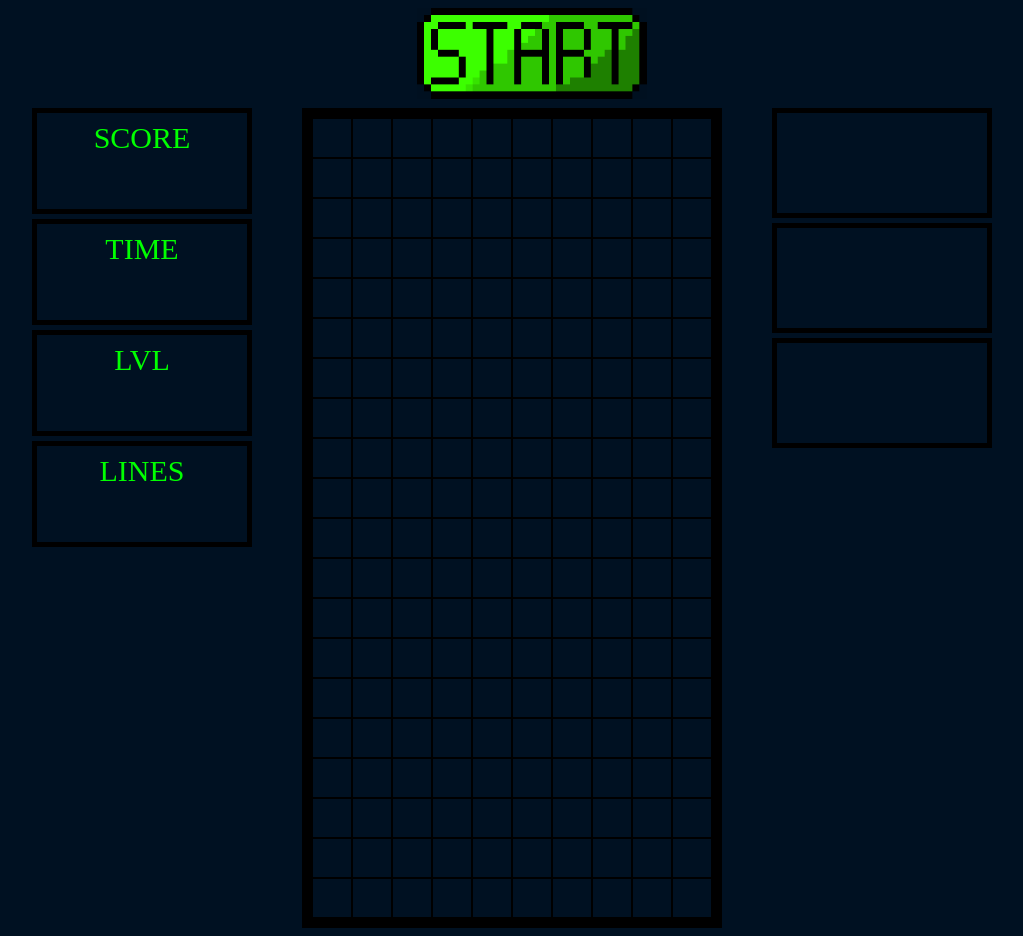
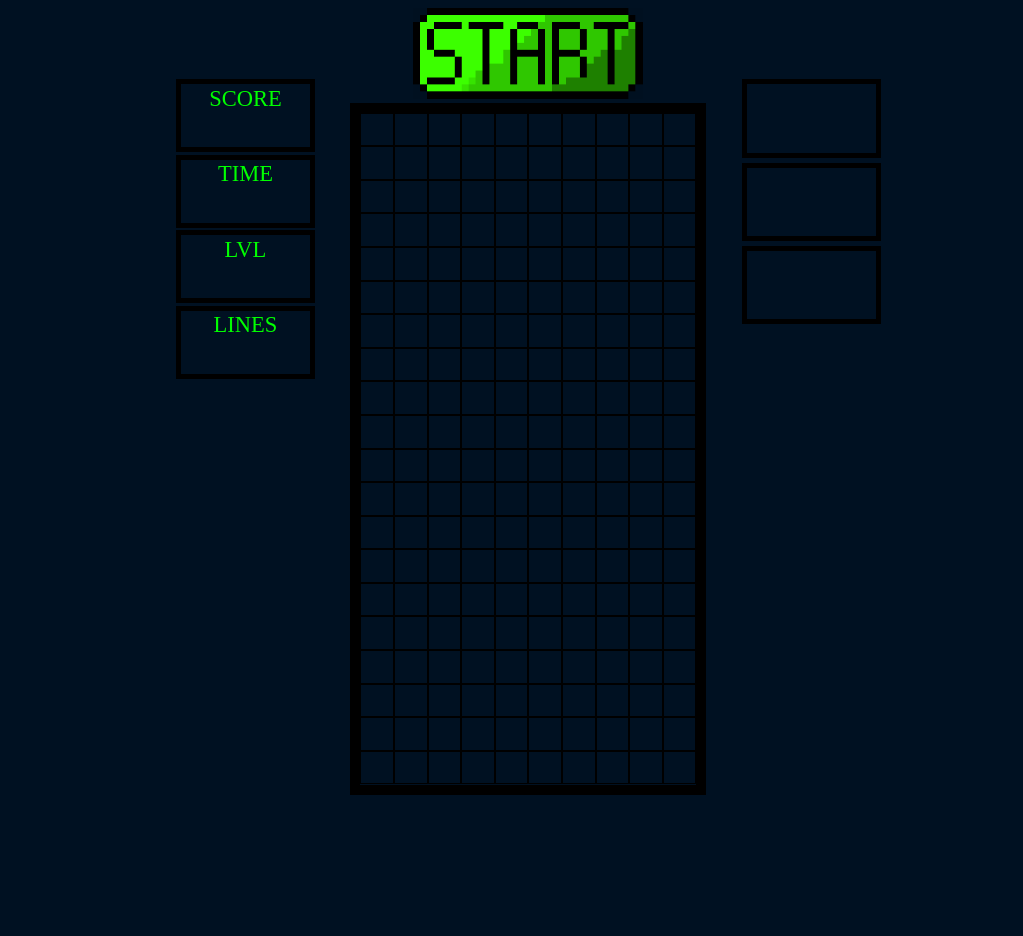
Before and after one commit to 5ZYSZ3K/tetris, a PHP site: page / in a window 1280 px wide. Shown: the whole page, without its empty margins (108-1131 px from the left). After the commit the page ends 795 px from the top, so only its background shows below. Run offline with PHP 8.4, Linux system fonts and the light colour scheme.

Commit message:
responsiveness added

```diff
--- a/index.html
+++ b/index.html
@@ -2,16 +2,18 @@
 <html lang="pl">
 <head>
 	<meta charset="utf-8"/>
-	<title>funkcje</title>
+	<title>Tetris</title>
+	<meta name="viewport" content="width=device-width, initial-scale=1.0">
 	<link rel="stylesheet" type="text/css" href="style.css" />
+	<link rel="icon" href="sqr4.png" />
 </head>
 <body onload="main()">
 	<div id="container">
 		<div id="score">
-			<div id="score1">SCORE</div>
-			<div id="t">TIME</div>
-			<div id="lvl">LVL</div>
-			<div id="lines">LINES</div>
+			<div id="score1" class="info">SCORE</div>
+			<div id="t" class="info">TIME</div>
+			<div id="lvl" class="info">LVL</div>
+			<div id="lines" class="info">LINES</div>
 		</div>
 		<div id="tet">
 			<div id="obr">
@@ -25,7 +27,6 @@
 			<div id="squares3" class="squares"></div>
 		</div>
 	</div>
-	<div style="clear: both;"></div>
 	<script src="skrypciur.js"></script>
 </body>
 </html>
--- a/skrypciur.js
+++ b/skrypciur.js
@@ -1,4 +1,3 @@
-var div = "";
 var col = "";
 var t1 = new Array(20);
 var tp = new Array(4);
@@ -42,16 +41,52 @@ osqr[2] = new Array(2);
 osqr[3] = new Array(2);
 osqr[0] = new Array(2);
 var itr;
+console.log(document.getElementById("container").clientWidth);
+let div = document.getElementById("parent");
+console.log(div.clientWidth);
+window.addEventListener('resize', function(){
+	let parentWidth = 0.5*document.getElementById('container').clientWidth-20;
+	for (let i=0; i <= 19; i++){
+		for (let j=0; j <= 9; j++){
+			curdiv = document.getElementById(i+"_"+j);
+			curdiv.style.height = (parentWidth/10)+"px";
+			curdiv.style.width = (parentWidth/10)+"px";
+		}
+		div.append(document.createElement("br"));
+	}
+	document.getElementById("score").style.fontSize = document.getElementsByClassName("info")[0].clientHeight*(5/14)+"px";
+	document.getElementById("parent").style.height = (2*parentWidth+20)+"px";
+	document.getElementById("parent").style.width = (parentWidth+20)+"px";
+	document.getElementById("tet").style.width = (parentWidth+20)+"px";
+	if (document.querySelector("#obr img").clientWidth > document.getElementById("tet").clientWidth){
+		let obr = document.getElementById("obr");
+		obr.style.width = "70%";
+		obr.style.marginLeft = "auto";
+		obr.style.marginRight = "auto";
+		obr.style.height = "auto";
+		let img = document.querySelector("#obr img");
+		img.style.width =  "100%";
+	}
+});
 function main(){
-	for (i=0; i <= 19; i++){
+	let parentWidth = 0.5*document.getElementById('container').clientWidth-20;
+	document.getElementById("parent").style.height = (2*parentWidth+20)+"px";
+	document.getElementById("parent").style.width = (parentWidth+20)+"px";
+	document.getElementById("tet").style.width = (parentWidth+20)+"px";
+	document.getElementById("score").style.fontSize = document.getElementsByClassName("info")[0].clientHeight*(5/14)+"px";
+	for (let i=0; i <= 19; i++){
 		settled[i] = new Array(10);
 		t1[i] = new Array(10);
-		for (j=0; j <= 9; j++){
+		for (let j=0; j <= 9; j++){
 			settled[i][j] = false;
-			div = div + '<div id="'+i+'_'+j+'" class="mint"></div>';
+			let curdiv = document.createElement("div");
+			curdiv.setAttribute("id", i+"_"+j);
+			curdiv.classList.add('mint');
+			div.append(curdiv);
+			curdiv.style.height = (parentWidth/10)+"px";
+			curdiv.style.width = (parentWidth/10)+"px";
 		}
 	}
-	document.getElementById("parent").innerHTML = div;
 }
 function rand(){
 	switch(dstr){
@@ -137,8 +172,13 @@ function rand(){
 		lvl = 1;
 		time = 0;
 	}
-	image1 = document.getElementById("psquares");
-	image1.innerHTML = '<img src="sqr'+tp[1]+'.png"></img><img src="sqr'+tp[2]+'.png"></img><img src="sqr'+tp[3]+'.png"></img>';
+	let squares = document.getElementsByClassName('squares');
+	for (let i=0; i<3; i++){
+		if(squares[i].firstElementChild) squares[i].removeChild(squares[i].firstElementChild);
+		let img = document.createElement("img");
+		img.setAttribute("src", "sqr"+tp[i+1]+".png");
+		squares[i].append(img);
+	}
 }
 function onemidthree(){
 	psqr[0][0] = 0;
--- a/style.css
+++ b/style.css
@@ -1,79 +1,95 @@
+body{
+	overflow: hidden;
+}
 #container{
-	margin:auto;
-	width: 1000px;
+	box-sizing: border-box;
+	margin-left: auto;
+	margin-right: auto;
+	margin-top: 1vh;
+	width: 89vh;
+	height: 99vh;
 }
 #parent {
-	width:400px;
-	height:800px;
+	box-sizing: border-box;
+	overflow: hidden;
 	margin: auto;
 	border: 10px solid black;
 	background-color: #012;
 	float: left;
 }
 .mint{
-	width: 38px;
-	height: 38px;
+	box-sizing: border-box;
 	border: 1px solid black;
 	float: left;
-	font-size: 20px;
-	font-family: Comic Sans MS;
 }
 body{
 	background-color: #012;
 }
+#tet{
+	overflow: hidden;
+	float: left;
+}
 #obr{
-	width: 230px;
-	height: 100px;
-	margin-left:auto;
-	margin-right:auto;
+	overflow: auto;
+	padding-bottom: 1%;
+}
+#obr img{
+	display: block;
+	margin-left: auto;
+	margin-right: auto;
 }
 #psquares{
-	height: 330px;
-	width:220px;
+	margin-top: 10%;
+	height: 30%;
+	width: 19.5%;
 	float: left;
-	margin-left:50px;
+	margin-left: 5%;
 }
 #score{
-	margin-top: 100px;
-	width:220px;
-	height: 340px;
-	margin-right: 50px;
+	margin-top: 10%;
+	width: 19.5%;
+	height: 40%;
+	margin-right: 5%;
 	float: left;
+	overflow: auto;
 	text-align: center;
-	font-size: 30px;
 	color: #0f0;
 }
 .squares{
 	border: 5px solid black;
-	height: 100px;
-	width:210px;
+	box-sizing: border-box;
+	height: 33%;
+	width: 100%;
 	margin-bottom: 5px;
+	background-repeat: no-repeat;
+	background-position: top center;
 }
-#score1{
-	padding-top: 8px;
-	padding-bottom: 8px;
+.squares img{
+	width: 100%;
+	height: 100%;
+}
+.info{
+	box-sizing: border-box;
+	padding-top: 1%;
+	padding-bottom: 1%;
 	border: 5px solid black;
-	height: 80px;
-	margin-bottom: 5px;
+	height: 23%;
+	margin-bottom: 2%;
 }
-#t{
-	padding-bottom: 8px;
-	padding-top: 8px;
-	border: 5px solid black;
-	height: 80px;
-	margin-bottom: 5px;
+@media (max-width: 878px){
+	#container{
+		height: 100vw;
+		width: 89vw;
+	}
 }
-#lvl{
-	padding-bottom: 8px;
-	padding-top: 8px;
-	border: 5px solid black;
-	height: 80px;
-	margin-bottom: 5px;
+@media (max-width: 560px){
+	#obr{
+		width: 70%;
+		margin-left: auto;
+		margin-right: auto;
+		height: auto;
+	}
+	#obr img{
+		width: 100%;
+	}
 }
-#lines{
-	padding-bottom: 8px;
-	padding-top: 8px;
-	border: 5px solid black;
-	height: 80px;
-	margin-bottom: 5px;
-}
```
Also changed, not shown: sqr0.png, sqr1.png, sqr2.png, sqr3.png, sqr4.png, sqr5.png, sqr6.png.
